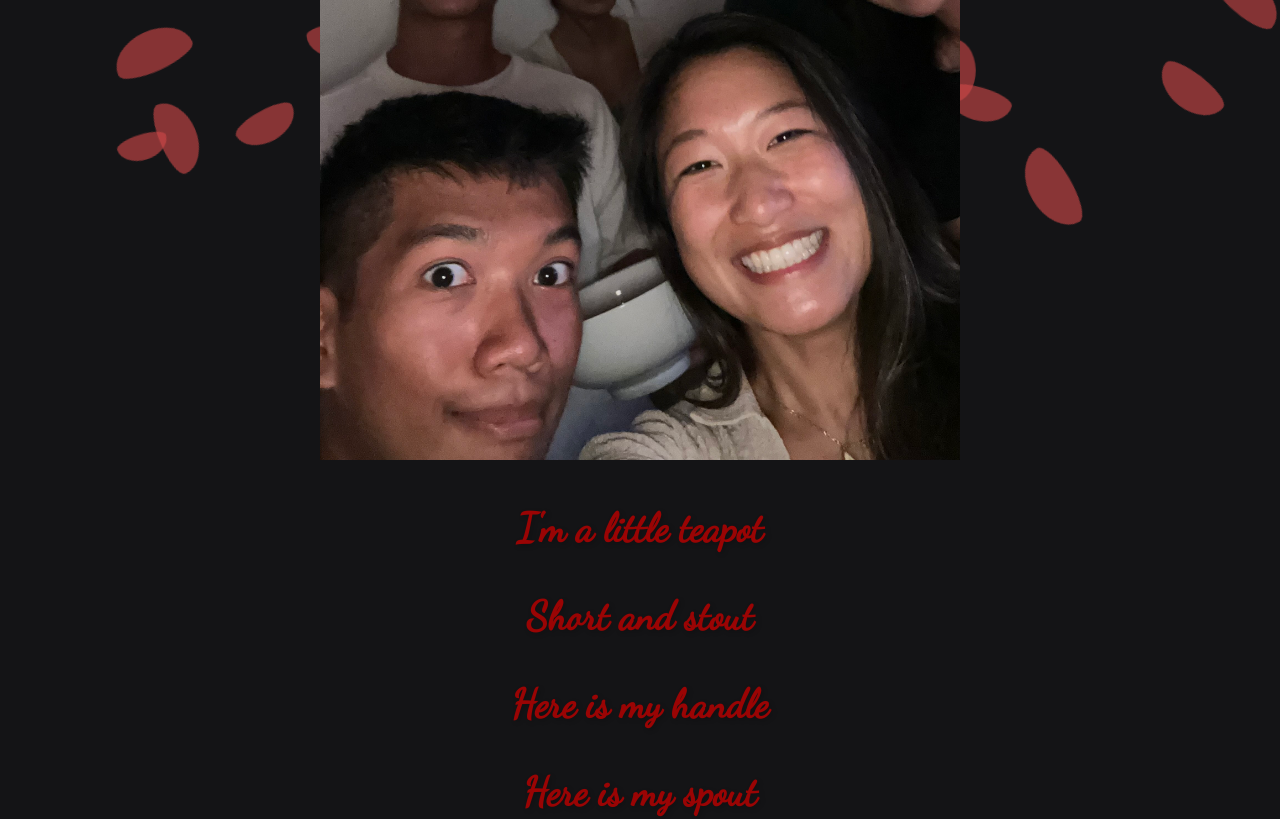
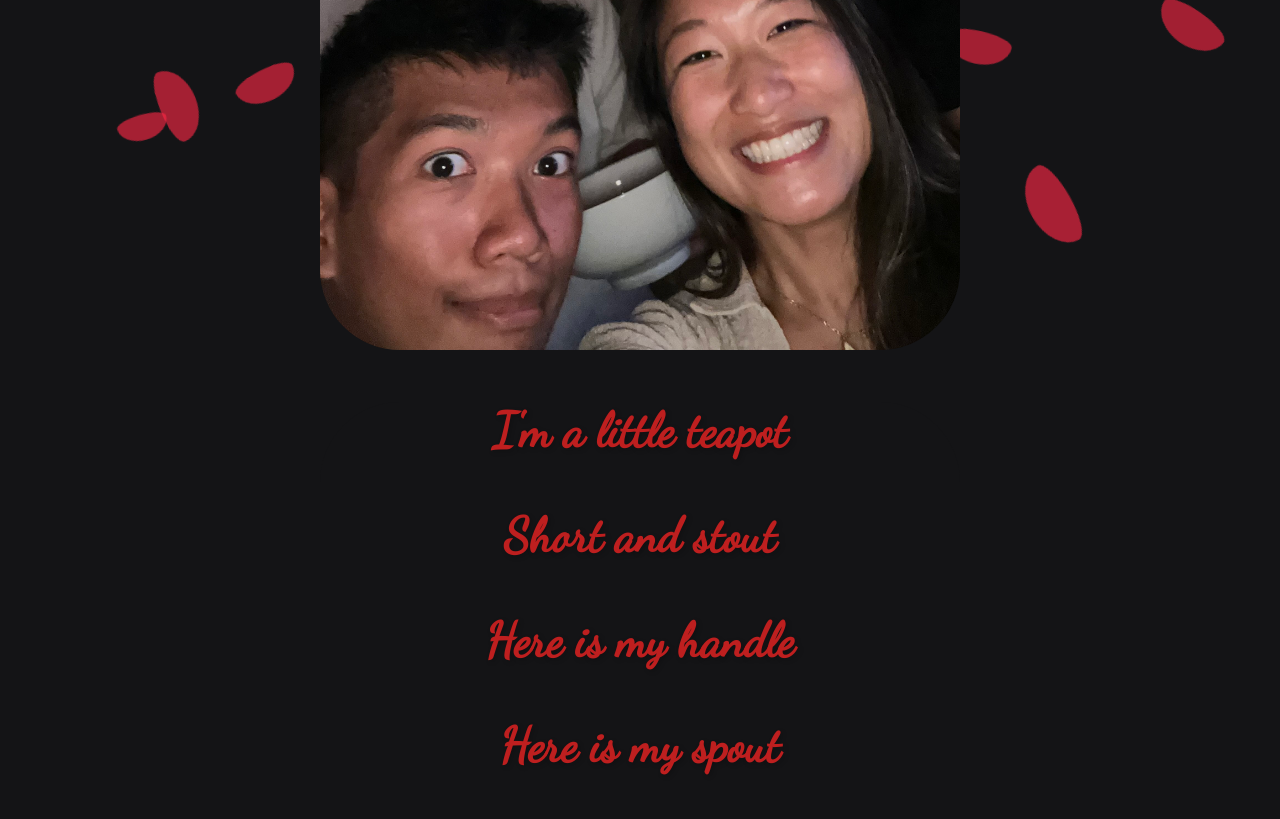
Before and after one commit to bentaro89/forem, a React (Create React App) app: page / in a window 1280 px wide. Shown: the top 819 px of the page. Built offline with nearby package versions, Linux system fonts and the light colour scheme.

Commit message:
just need stanzas

```diff
--- a/src/App.css
+++ b/src/App.css
@@ -14,7 +14,7 @@
 }
 
 .App-header {
-  background-color: #282c34;
+  background-color: #141416;
   min-height: 100vh;
   display: flex;
   flex-direction: column;
@@ -32,6 +32,7 @@
   from {
     transform: rotate(0deg);
   }
+
   to {
     transform: rotate(360deg);
   }
--- a/src/PhotoWall.css
+++ b/src/PhotoWall.css
@@ -8,13 +8,20 @@
 
 .pic {
     width: 40em;
+    border-radius: 5em;
+
+}
+
+.stanza-container {
+    background-color: #141416;
+    border-radius: 5em;
 }
 
 .stanza {
-    color: #9a0404;
-    font-size: 2.5em;
+    color: #be1f1f;
+    font-size: 3em;
     font-family: 'Dancing Script', cursive;
-    font-weight: bolder;
+    font-weight: 800;
     text-shadow: 2px 2px 5px rgba(0, 0, 0, 0.2);
     /* Light shadow */
 }
--- a/src/PhotoWall.jsx
+++ b/src/PhotoWall.jsx
@@ -28,9 +28,13 @@ const PhotoWall = () => {
                         <img className="pic" key={i} src={photo} alt={'pic'} />
                         {
                             // loop through the stanzas and display each line
-                            stanzas[i].map((stanza) => (
-                                <p className='stanza'>{stanza}</p>
-                            ))
+                            <div className='stanza-container'>
+                                {
+                                    stanzas[i].map((stanza) => (
+                                        <p className='stanza'>{stanza}</p>
+                                    ))
+                                }
+                            </div>
                         }
                     </div>
                 ))
--- a/src/RoseAnimation.css
+++ b/src/RoseAnimation.css
@@ -21,7 +21,7 @@ body {
 
 .floating-petal {
     position: absolute;
-    background-color: rgb(207, 71, 71);
+    background-color: #ff2644;
     border-radius: 50%;
     opacity: 0.9;
     z-index: -10;
--- a/src/RoseAnimation.jsx
+++ b/src/RoseAnimation.jsx
@@ -17,7 +17,7 @@ const RoseAnimation = () => {
                     },
                 },
             ]);
-        }, 300); // Petals will spawn every 300ms
+        }, 500); // Petals will spawn every xms
 
         return () => clearInterval(interval); // Cleanup interval on component unmount
     }, []);
@@ -33,7 +33,7 @@ const RoseAnimation = () => {
                         width: "60px",
                         height: "30px",
                         borderRadius: "50% 50% 50% 50% / 70% 70% 30% 30%",
-                        animation: "movePetals 90s linear infinite",
+                        animation: "movePetals 80s linear infinite",
                     }}
                 ></div>
             ))}
```
